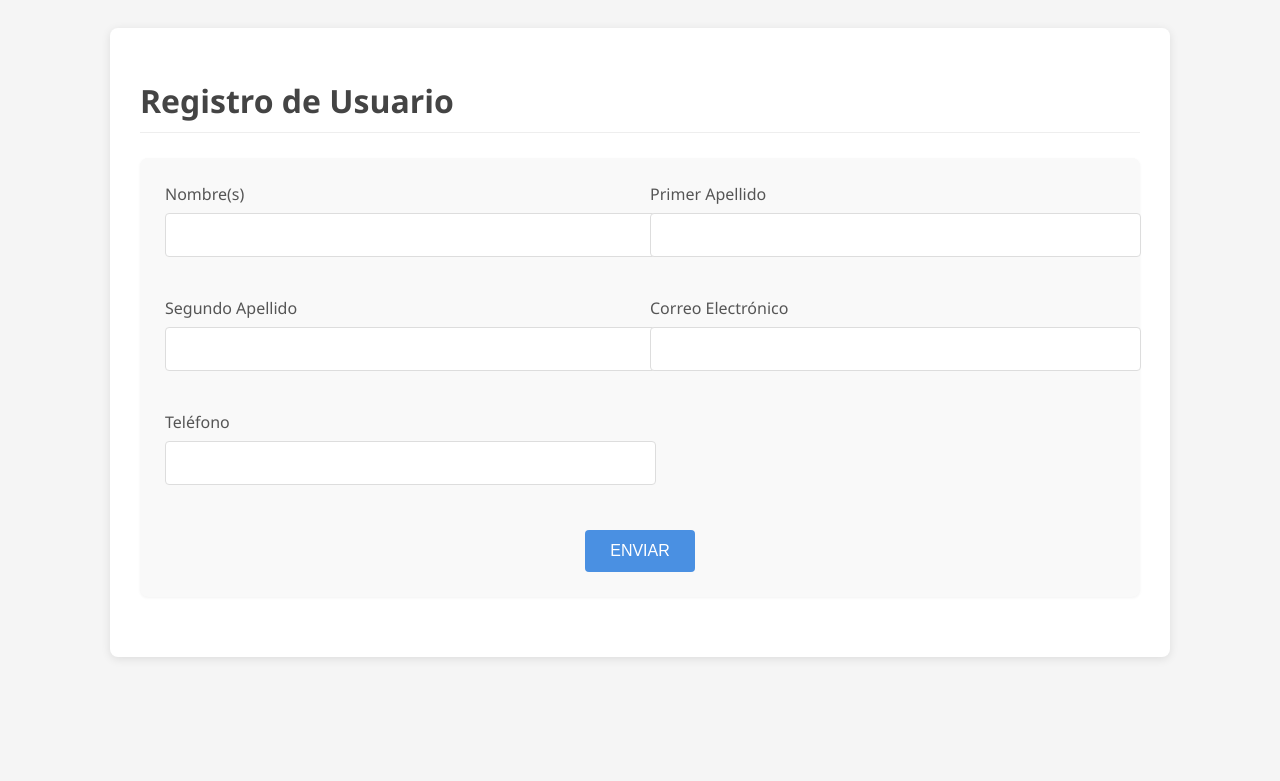
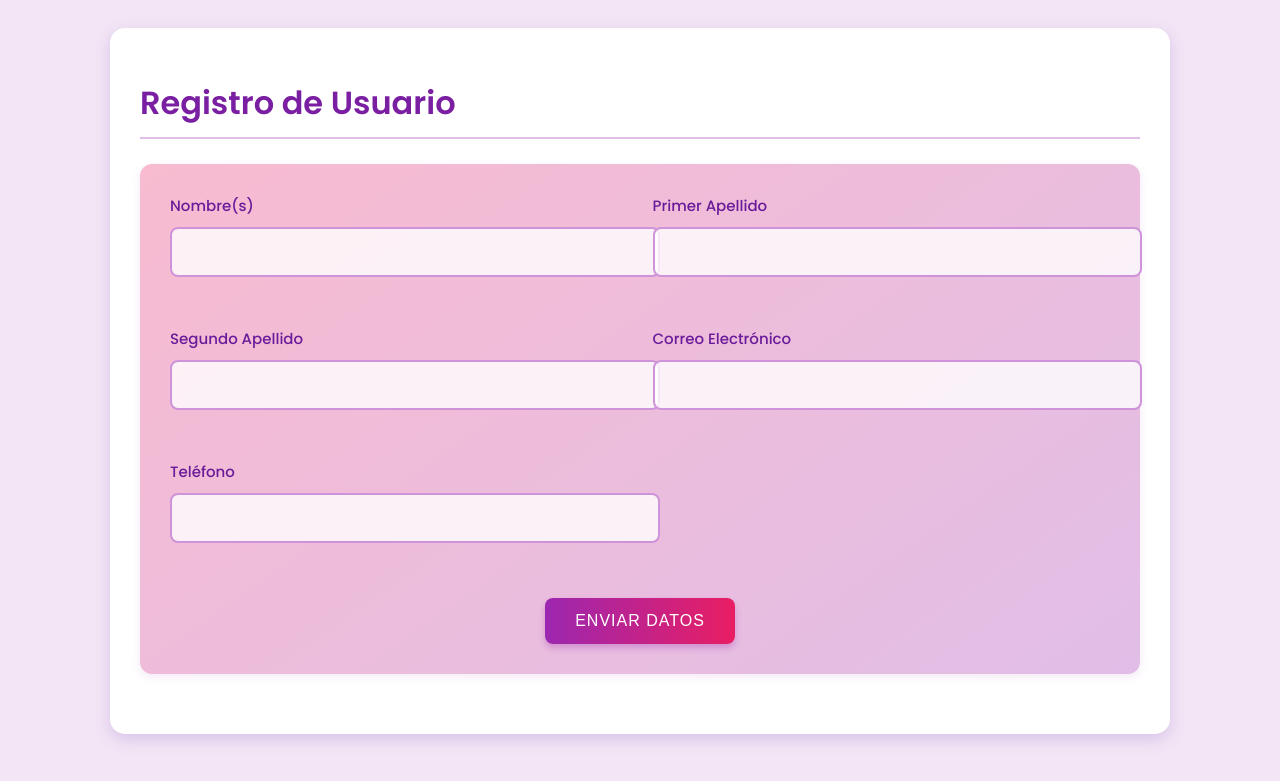
Before and after one commit to DannyDuarte/Formulario, a PHP site: page / in a window 1280 px wide. Shown: the top 781 px of the page. Run offline with PHP 8.4, Linux system fonts and the light colour scheme; data that the repository does not hold is empty; some libraries are stand-ins or nearby versions.

Commit message:
index.php

```diff
--- a/index.php
+++ b/index.php
@@ -80,118 +80,136 @@ try {
     <meta charset="UTF-8">
     <title>Formulario de Registro</title>
     <style>
+        @import url('https://fonts.googleapis.com/css2?family=Poppins:wght@300;400;500;600&display=swap');
+
         body {
-            font-family: 'Segoe UI', Tahoma, Geneva, Verdana, sans-serif;
-            background-color: #f5f5f5;
+            font-family: 'Poppins', sans-serif;
+            background-color: #f3e5f5; /* Fondo lila claro */
             padding: 20px;
-            color: #333;
+            color: #4a148c; /* Texto morado oscuro */
         }
         .container {
             max-width: 1000px;
             margin: 0 auto;
             background: white;
             padding: 30px;
-            border-radius: 8px;
-            box-shadow: 0 2px 10px rgba(0,0,0,0.1);
+            border-radius: 15px;
+            box-shadow: 0 5px 15px rgba(149, 117, 205, 0.3); /* Sombra morada */
         }
         h1, h2 {
-            color: #444;
+            color: #7b1fa2; /* Morado medio */
             margin-bottom: 25px;
-            border-bottom: 1px solid #eee;
+            border-bottom: 2px solid #e1bee7; /* Borde lila */
             padding-bottom: 10px;
+            font-weight: 600;
         }
 
-        /* ESTILOS PARA EL FORMULARIO (MODIFICADOS) */
+        /* ESTILOS PARA EL FORMULARIO */
         .form-section {
-            background: #f9f9f9;
-            padding: 25px;
-            border-radius: 8px;
+            background: linear-gradient(145deg, #f8bbd0, #e1bee7); /* Degradado rosado a lila */
+            padding: 30px;
+            border-radius: 12px;
             margin-bottom: 30px;
-            box-shadow: 0 1px 3px rgba(0,0,0,0.05);
+            box-shadow: 0 3px 10px rgba(156, 39, 176, 0.1);
         }
         .form-grid {
             display: grid;
             grid-template-columns: 1fr 1fr;
-            gap: 20px;
+            gap: 25px;
         }
         .form-group {
-            margin-bottom: 20px;
+            margin-bottom: 25px;
         }
         .form-group label {
             display: block;
-            margin-bottom: 8px;
+            margin-bottom: 10px;
             font-weight: 500;
-            color: #555;
+            color: #6a1b9a; /* Morado oscuro */
+            font-size: 15px;
         }
         .form-group input {
             width: 100%;
-            padding: 12px;
-            border: 1px solid #ddd;
-            border-radius: 4px;
+            padding: 14px;
+            border: 2px solid #ce93d8; /* Borde lila */
+            border-radius: 8px;
             font-size: 16px;
-            transition: border 0.3s;
+            transition: all 0.3s;
+            background-color: rgba(255, 255, 255, 0.8);
         }
         .form-group input:focus {
-            border-color: #4a90e2;
+            border-color: #9c27b0; /* Morado */
             outline: none;
-            box-shadow: 0 0 0 3px rgba(74,144,226,0.1);
+            box-shadow: 0 0 0 3px rgba(156, 39, 176, 0.2);
+            background-color: white;
         }
         .btn-submit {
-            background-color: #4a90e2;
+            background: linear-gradient(to right, #9c27b0, #e91e63); /* Degradado morado a rosado */
             color: white;
             border: none;
-            padding: 12px 25px;
+            padding: 14px 30px;
             font-size: 16px;
-            border-radius: 4px;
+            font-weight: 500;
+            border-radius: 8px;
             cursor: pointer;
-            transition: background 0.3s;
+            transition: all 0.3s;
             display: block;
             width: auto;
-            margin: 25px auto 0;
+            margin: 30px auto 0;
+            text-transform: uppercase;
+            letter-spacing: 1px;
+            box-shadow: 0 4px 6px rgba(156, 39, 176, 0.3);
         }
         .btn-submit:hover {
-            background-color: #3a7bc8;
+            transform: translateY(-2px);
+            box-shadow: 0 6px 10px rgba(156, 39, 176, 0.4);
+            background: linear-gradient(to right, #8e24aa, #d81b60);
         }
 
         /* ESTILOS PARA LOS MENSAJES */
         .response {
-            padding: 15px;
-            margin: 20px 0;
-            border-radius: 4px;
+            padding: 16px;
+            margin: 25px 0;
+            border-radius: 8px;
+            font-weight: 500;
         }
         .response.error {
-            background-color: #ffebee;
-            color: #c62828;
-            border-left: 4px solid #f44336;
+            background-color: #fce4ec; /* Rosado claro */
+            color: #c2185b; /* Rosado oscuro */
+            border-left: 4px solid #e91e63; /* Rosado */
         }
         .response.success {
-            background-color: #e8f5e9;
-            color: #2e7d32;
-            border-left: 4px solid #4caf50;
+            background-color: #f3e5f5; /* Lila claro */
+            color: #7b1fa2; /* Morado */
+            border-left: 4px solid #9c27b0; /* Morado */
         }
 
-        /* ESTILOS PARA LA TABLA (MANTENIDOS COMO ESTABAN) */
+        /* ESTILOS PARA LA TABLA (AJUSTADOS AL TEMA MORADO) */
         table {
             width: 100%;
             border-collapse: collapse;
             margin-top: 30px;
-            box-shadow: 0 1px 3px rgba(0,0,0,0.1);
+            box-shadow: 0 2px 10px rgba(156, 39, 176, 0.1);
+            border-radius: 8px;
+            overflow: hidden;
         }
         th, td {
-            padding: 12px;
-            border-bottom: 1px solid #ddd;
+            padding: 14px;
+            border-bottom: 1px solid #e1bee7; /* Borde lila */
             text-align: left;
         }
         th {
-            background-color: #6c757d;
+            background: linear-gradient(to right, #9c27b0, #7b1fa2); /* Degradado morado */
             color: white;
             font-weight: 500;
+            text-transform: uppercase;
+            font-size: 14px;
+            letter-spacing: 0.5px;
         }
         tr:nth-child(even) {
-            background-color: #f9f9f9;
+            background-color: #f8f0fc; /* Lila muy claro */
         }
         tr:hover {
-            background-color: #f1f1f1;
+            background-color: #f3e5f5; /* Lila claro */
         }
     </style>
 </head>
@@ -230,7 +248,7 @@ try {
                     <input type="text" name="telefono" required>
                 </div>
             </div>
-            <button type="submit" name="enviar" class="btn-submit">ENVIAR</button>
+            <button type="submit" name="enviar" class="btn-submit">Enviar Datos</button>
         </form>
     </div>
 
```
